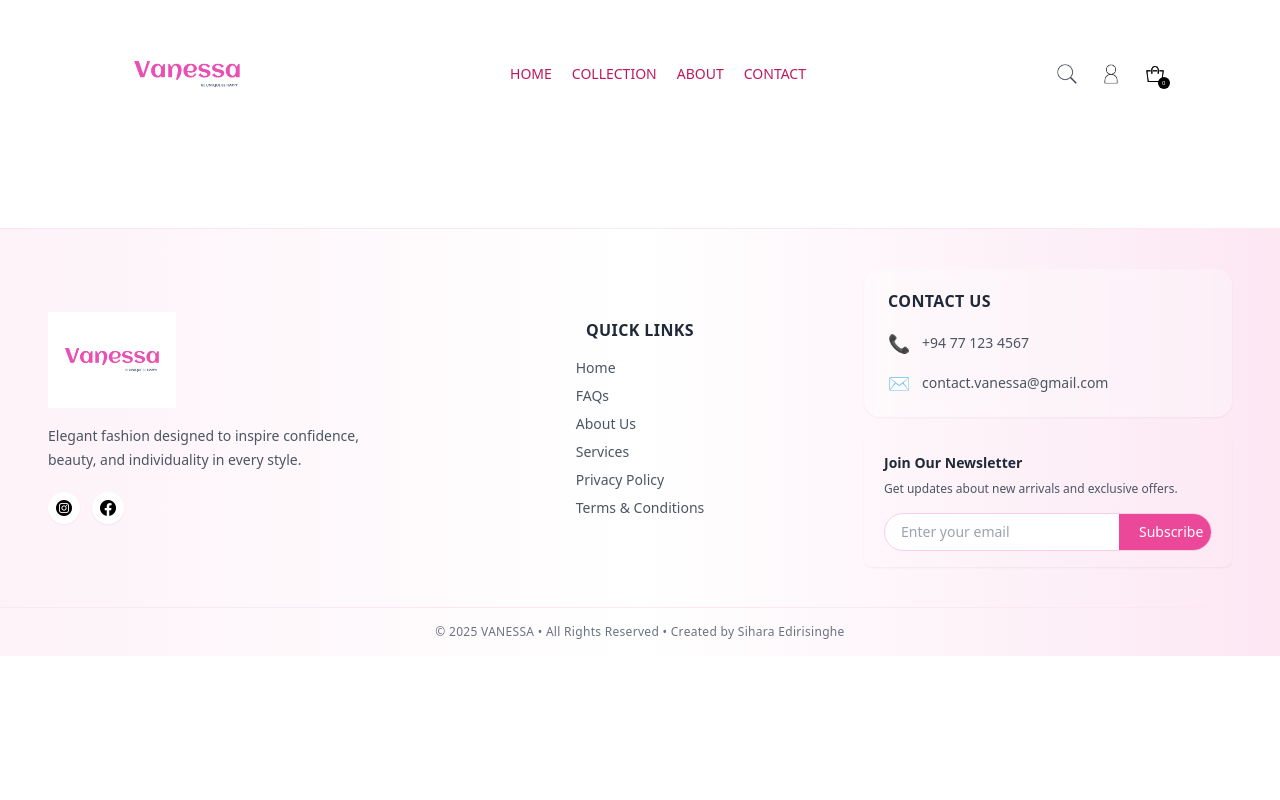
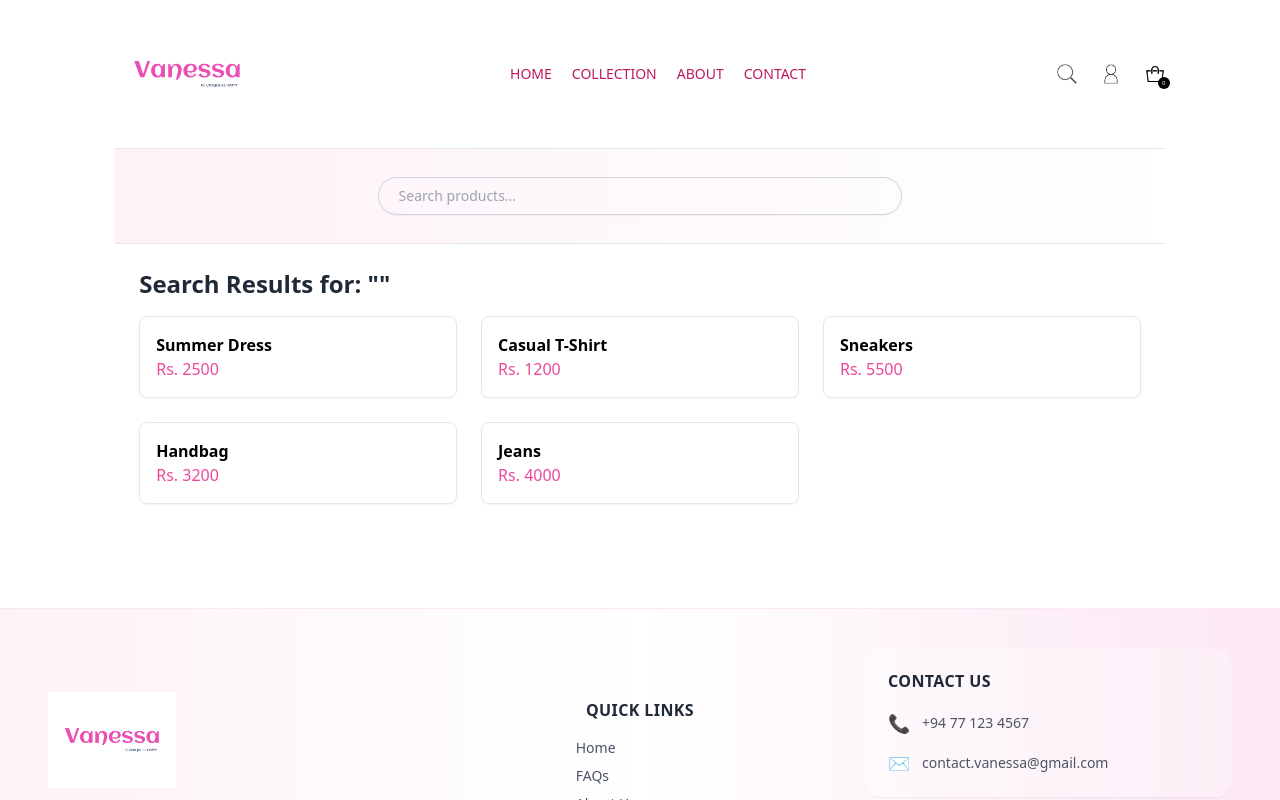
Before and after one commit to SiharaH/Vanessa, a React (Vite) app: page /productsearch in a window 1280 px wide. Both pictures are taken after a click on the picture 1066 px from the left and 74 px from the top of the page. Shown: the top 800 px of the page. Built offline with nearby package versions, Linux system fonts and the light colour scheme.

Commit message:
add search functionality

```diff
--- a/src/App.jsx
+++ b/src/App.jsx
@@ -13,6 +13,8 @@ import Navbar from './components/Navbar'
 import Footer from './components/Footer'
 import { ToastContainer, toast } from 'react-toastify';
 import 'react-toastify/dist/ReactToastify.css';
+import SearchBar from './components/SearchBar'
+import Productsearch from './pages/Productsearch'
 
 
 const App = () => {
@@ -21,12 +23,14 @@ const App = () => {
     <div className='px-4 sm:px-[5vw] md:px-[7vw] lg:px-[9vw]'>
       <ToastContainer/>
       <Navbar/>
+      <SearchBar/>
       <Routes>
         <Route path='/' element={<Home/>}/>
         <Route path='/collection' element={<Collection/>} />
         <Route path='/about' element={<About/>} />
         <Route path='/contact' element={<Contact/>}/>
         <Route path='/product/:productId' element={<Product/>} />
+        <Route path='/productsearch' element={<Productsearch />} />
         <Route path='/cart' element={<Cart/>}/>
         <Route path='/logIn' element={<LogIn/>} />
         <Route path='/placeOrder' element={<PlaceOrder/>} />
--- a/src/components/Navbar.jsx
+++ b/src/components/Navbar.jsx
@@ -6,7 +6,7 @@ import { ShopContext } from '../context/ShopContext'
 const Navbar = () => {
 
     const [visible,setVisible] = useState(false);
-    const {setshowSearch, getCartCount} = useContext(ShopContext);
+    const {setshowSearch, search, setSearch, getCartCount} = useContext(ShopContext);
 
   return (
     <div className='flex items-center justify-between py-5 font-medium'>
@@ -35,7 +35,7 @@ const Navbar = () => {
         </ul>
 
         <div className='flex items-center gap-6'>
-            <img src={assets.search} className='w-5 cursor-pointer' alt="search" />
+            <img src={assets.search} className='w-5 cursor-pointer' alt="search" onClick={() => setshowSearch(prev => !prev)} />
 
             <div className='group relative'>
                 <img src={assets.login} alt="User-Account" className='w-5 cursor-pointer' />
--- a/src/components/searchBar.jsx
+++ b/src/components/searchBar.jsx
@@ -1,16 +1,35 @@
-import React from 'react'
+import React, { useContext } from 'react'
+import { ShopContext } from '../context/ShopContext'
+import { useNavigate } from 'react-router-dom'
+import { useEffect } from 'react'
 
-const searchBar = () => {
-    const {search, setSearch, showSearch, setshowSearch} = useContext(ShopContext);
+const SearchBar = () => {
+
+  const { search, setSearch, showSearch } = useContext(ShopContext)
+  const navigate = useNavigate()
+
+  useEffect(() => {
+    if (search) navigate('/productsearch')
+  }, [search])
+
   return showSearch ? (
-    <div className='border-t border-b bg-gray-50 text-center'>
-        <div className='inline-flex items-center justify-center border border-gray-400 px-5 py-2 my-5 mx-3 rounded-full w-3/4 sm:w-1/2'>
-        <input value={search} onChange={(e)=>setSearch(e.target.value)} className='flex-1 outline-none bg-inherit text-sm' type="text" placeholder='Search'/>
+    <div className='border-t border-b bg-gradient-to-r from-pink-50 to-white text-center py-4'>
 
-        </div>
+      <div className='inline-flex items-center justify-center border border-gray-300 px-5 py-2 my-3 rounded-full w-3/4 sm:w-1/2 shadow-sm focus-within:border-pink-400 transition'>
+
+        {/* Search Input */}
+        <input
+          value={search}
+          onChange={(e) => setSearch(e.target.value)}
+          className='flex-1 outline-none bg-transparent text-sm'
+          type="text"
+          placeholder='Search products...'
+        />
+
+      </div>
 
     </div>
   ) : null
 }
 
-export default searchBar
+export default SearchBar
--- a/src/context/ShopContext.jsx
+++ b/src/context/ShopContext.jsx
@@ -11,7 +11,7 @@ const ShopContextProvider = (props) => {
     const currency = 'LKR ';
     const deliveryFee = 350;
     const [search,setSearch] = useState('');
-    const [showSearch, setshowSearch] = useState(true);
+    const [showSearch, setshowSearch] = useState(false);
     const [cartItems, setCartItems] = useState({});
     const navigate = useNavigate();
 
--- a/src/pages/Collection.jsx
+++ b/src/pages/Collection.jsx
@@ -5,131 +5,193 @@ import Title from '../components/Title'
 import Productitem from '../components/Productitem'
 
 const Collection = () => {
-  const {products} = useContext(ShopContext);
-  const [showFilter, setShowFilter] = useState(false);
-  const [filterProducts, setFilterProducts] = useState([]);
-  const [category,setCategory] = useState([]);
-  const [subCategory,setSubCategory] = useState([]);
-  const [sortType, setSortType] = useState('relevant');
 
+  const { products, search } = useContext(ShopContext)
+
+  const [showFilter, setShowFilter] = useState(false)
+  const [filterProducts, setFilterProducts] = useState([])
+  const [category, setCategory] = useState([])
+  const [subCategory, setSubCategory] = useState([])
+  const [sortType, setSortType] = useState('relevant')
+
+  // ---------------- CATEGORY FILTER ----------------
   const toggleCategory = (e) => {
-    if(category.includes(e.target.value)){
-      setCategory(prev => prev.filter(item=> item !== e.target.value));
-  }
-    else{
-      setCategory(prev => [...prev,e.target.value]);
+    if (category.includes(e.target.value)) {
+      setCategory(prev => prev.filter(item => item !== e.target.value))
+    } else {
+      setCategory(prev => [...prev, e.target.value])
     }
   }
 
+  // ---------------- SUB CATEGORY FILTER ----------------
   const toggleSubCategory = (e) => {
-    if(subCategory.includes(e.target.value)){
-      setSubCategory(prev => prev.filter(item=> item !== e.target.value));
-  }
-    else{
-      setSubCategory(prev => [...prev,e.target.value]);
+    if (subCategory.includes(e.target.value)) {
+      setSubCategory(prev => prev.filter(item => item !== e.target.value))
+    } else {
+      setSubCategory(prev => [...prev, e.target.value])
     }
   }
 
+  // ---------------- APPLY FILTER (CATEGORY + SUBCATEGORY + SEARCH) ----------------
   const applyFilter = () => {
-    let productsCopy = products.slice();
-    if(category.length > 0){
-      productsCopy = productsCopy.filter(item=> category.includes(item.category));
-    }
-    if(subCategory.length > 0){
-      productsCopy = productsCopy.filter(item=> subCategory.includes(item.subCategory));
-    }
-    setFilterProducts(productsCopy);
+    let productsCopy = products.slice()
 
+    // category filter
+    if (category.length > 0) {
+      productsCopy = productsCopy.filter(item =>
+        category.includes(item.category)
+      )
     }
 
-  const sortProduct = () => {
-    let fpcopy = filterProducts.slice();
-
-    switch(sortType){
-      case 'low-high':
-        setFilterProducts(fpcopy.sort((a,b)=> (a.price - b.price)));
-        break;
-      case 'high-low':
-        setFilterProducts(fpcopy.sort((a,b)=> (b.price - a.price)));
-        break;
-      default:
-        applyFilter();
-        break;
-    }
+    // subcategory filter
+    if (subCategory.length > 0) {
+      productsCopy = productsCopy.filter(item =>
+        subCategory.includes(item.subCategory)
+      )
     }
 
-  useEffect(()=>{
-    applyFilter();
-  },[category,subCategory])
+    // 🔥 SEARCH FILTER (GLOBAL)
+    if (search && search.trim() !== '') {
+      productsCopy = productsCopy.filter(item =>
+        item.name.toLowerCase().includes(search.toLowerCase())
+      )
+    }
 
-  useEffect(()=>{
-    sortProduct();
-  },[sortType])
+    setFilterProducts(productsCopy)
+  }
 
+  // ---------------- SORT PRODUCTS ----------------
+  const sortProduct = () => {
+    let fpcopy = [...filterProducts]
 
+    switch (sortType) {
+      case 'low-high':
+        fpcopy.sort((a, b) => a.price - b.price)
+        break
+
+      case 'high-low':
+        fpcopy.sort((a, b) => b.price - a.price)
+        break
+
+      default:
+        applyFilter()
+        return
+    }
+
+    setFilterProducts(fpcopy)
+  }
+
+  // ---------------- EFFECTS ----------------
+  useEffect(() => {
+    applyFilter()
+  }, [category, subCategory, search])
+
+  useEffect(() => {
+    sortProduct()
+  }, [sortType])
 
   return (
     <div className='flex flex-col sm:flex-row gap-1 sm:gap-10 pt-10 border-t'>
-    {/*  Filter Section */}
+
+      {/* ---------------- FILTER SECTION ---------------- */}
       <div className='min-w-60'>
-      <p onClick={()=> setShowFilter(!showFilter)} className='my-2 text-xl flex items-center cursor-pointer gap-2'>FILTER
-      <img className={`h-3 rotate-180 sm:hidden ${showFilter ? "-rotate-90" : " "}`} src={assets.back} alt="" />
+
+        <p
+          onClick={() => setShowFilter(!showFilter)}
+          className='my-2 text-xl flex items-center cursor-pointer gap-2'
+        >
+          FILTER
+          <img
+            className={`h-3 sm:hidden transition-transform ${showFilter ? '-rotate-90' : 'rotate-180'}`}
+            src={assets.back}
+            alt=""
+          />
         </p>
 
-    {/*  Filter by Category */}
-    <div className={`border border-gray-300 pl-5 py-3 mt-6 ${showFilter ? " " : "hidden"} sm:block`}>
+        {/* CATEGORY */}
+        <div className={`border border-gray-300 pl-5 py-3 mt-6 ${showFilter ? '' : 'hidden'} sm:block`}>
           <p className='mb-3 text-sm font-medium'>CATEGORIES</p>
+
           <div className='flex flex-col gap-2 text-sm font-light text-gray-700'>
-        <p className='flex gap-2'>
-          <input className='w-3' type='checkbox' value={'Men'} onChange={toggleCategory}/> Men
-        </p>
-        <p className='flex gap-2'>
-          <input className='w-3' type='checkbox' value={'Women'} onChange={toggleCategory}/> Women
-        </p>
-        <p className='flex gap-2'>
-          <input className='w-3' type='checkbox' value={'Kids'} onChange={toggleCategory}/> Kids
-        </p>
+            <label className='flex gap-2'>
+              <input type='checkbox' value='Men' onChange={toggleCategory} />
+              Men
+            </label>
+
+            <label className='flex gap-2'>
+              <input type='checkbox' value='Women' onChange={toggleCategory} />
+              Women
+            </label>
+
+            <label className='flex gap-2'>
+              <input type='checkbox' value='Kids' onChange={toggleCategory} />
+              Kids
+            </label>
           </div>
         </div>
 
-    {/*  Filter by SubCategory */}
-    <div className={`border border-gray-300 pl-5 py-3 my-5 ${showFilter ? " " : "hidden"} sm:block`}>
+        {/* SUB CATEGORY */}
+        <div className={`border border-gray-300 pl-5 py-3 my-5 ${showFilter ? '' : 'hidden'} sm:block`}>
           <p className='mb-3 text-sm font-medium'>TYPE</p>
+
           <div className='flex flex-col gap-2 text-sm font-light text-gray-700'>
-        <p className='flex gap-2'>
-          <input className='w-3' type='checkbox' value={'Topwear'} onChange={toggleSubCategory}/> Top Wear
-        </p>
-        <p className='flex gap-2'>
-          <input className='w-3' type='checkbox' value={'Bottomwear'} onChange={toggleSubCategory}/> Bottom Wear
-        </p>
-        <p className='flex gap-2'>
-          <input className='w-3' type='checkbox' value={'Winterwear'} onChange={toggleSubCategory}/> Winter Wear
-        </p>
+            <label className='flex gap-2'>
+              <input type='checkbox' value='Topwear' onChange={toggleSubCategory} />
+              Top Wear
+            </label>
+
+            <label className='flex gap-2'>
+              <input type='checkbox' value='Bottomwear' onChange={toggleSubCategory} />
+              Bottom Wear
+            </label>
+
+            <label className='flex gap-2'>
+              <input type='checkbox' value='Winterwear' onChange={toggleSubCategory} />
+              Winter Wear
+            </label>
           </div>
         </div>
-    </div >
 
-    {/*  Product Section */}
+      </div>
+
+      {/* ---------------- PRODUCT SECTION ---------------- */}
       <div className='flex-1'>
+
+        {/* TITLE + SORT */}
         <div className='flex justify-between text-base sm:text-2xl mb-4'>
-        <Title text1={'All'} text2={'Products'}/>
-        {/* Product Sort */}
-        <select onChange={(e)=>setSortType(e.target.value)} className='border-2 border-gray-300 text-sm px-2 cursor-pointer'>
+          <Title text1={'All'} text2={'Products'} />
+
+          <select
+            onChange={(e) => setSortType(e.target.value)}
+            className='border-2 border-gray-300 text-sm px-2 cursor-pointer'
+          >
             <option value="relevant">Sort by: Relevant</option>
             <option value="low-high">Sort by: Low to High</option>
             <option value="high-low">Sort by: High to Low</option>
           </select>
         </div>
 
-        {/* Products section */}
+        {/* PRODUCTS */}
         <div className='grid grid-cols-2 md:grid-cols-3 lg:grid-cols-4 gap-4 gap-y-6'>
-          {
-            filterProducts.map((item,index)=>(
-              <Productitem key={index} name={item.name} id={item._id} price={item.price} image={item.image} />
+
+          {filterProducts.length > 0 ? (
+            filterProducts.map((item) => (
+              <Productitem
+                key={item._id}
+                id={item._id}
+                name={item.name}
+                price={item.price}
+                image={item.image}
+              />
             ))
-          }
+          ) : (
+            <p className='text-gray-500 col-span-full text-center'>
+              No products found
+            </p>
+          )}
 
         </div>
+
       </div>
 
     </div>
--- a/src/pages/Productsearch.jsx
+++ b/src/pages/Productsearch.jsx
@@ -1,8 +1,45 @@
-import React from 'react'
+import React, { useContext } from 'react'
+import { ShopContext } from '../context/ShopContext'
 
 const Productsearch = () => {
+
+  const { search } = useContext(ShopContext)
+
+  const products = [
+    { id: 1, name: "Summer Dress", price: 2500 },
+    { id: 2, name: "Casual T-Shirt", price: 1200 },
+    { id: 3, name: "Sneakers", price: 5500 },
+    { id: 4, name: "Handbag", price: 3200 },
+    { id: 5, name: "Jeans", price: 4000 }
+  ]
+
+  const filteredProducts = products.filter((item) =>
+    item.name.toLowerCase().includes(search.toLowerCase())
+  )
+
   return (
-    <div>
+    <div className="p-6 max-w-6xl mx-auto">
+
+      <h1 className="text-2xl font-bold text-gray-800 mb-4">
+        Search Results for: "{search}"
+      </h1>
+
+      <div className="grid grid-cols-1 sm:grid-cols-2 md:grid-cols-3 gap-6">
+
+        {filteredProducts.length > 0 ? (
+          filteredProducts.map((item) => (
+            <div key={item.id} className="p-4 border rounded-lg shadow-sm">
+              <h2 className="font-semibold">{item.name}</h2>
+              <p className="text-pink-500">Rs. {item.price}</p>
+            </div>
+          ))
+        ) : (
+          <p className="text-gray-500 col-span-full text-center">
+            No products found
+          </p>
+        )}
+
+      </div>
 
     </div>
   )
```
Lines whose indentation alone changed are shown as unchanged.
